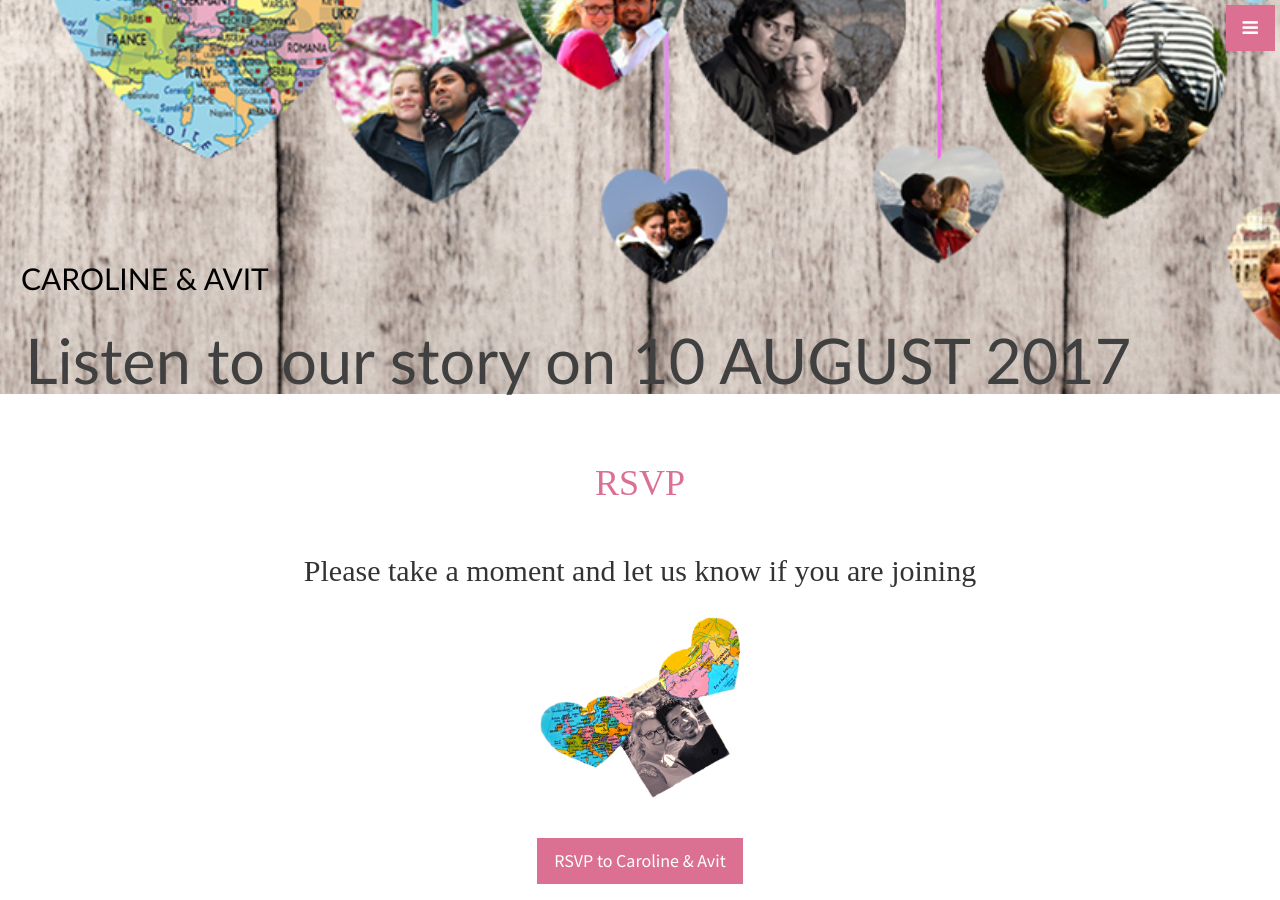
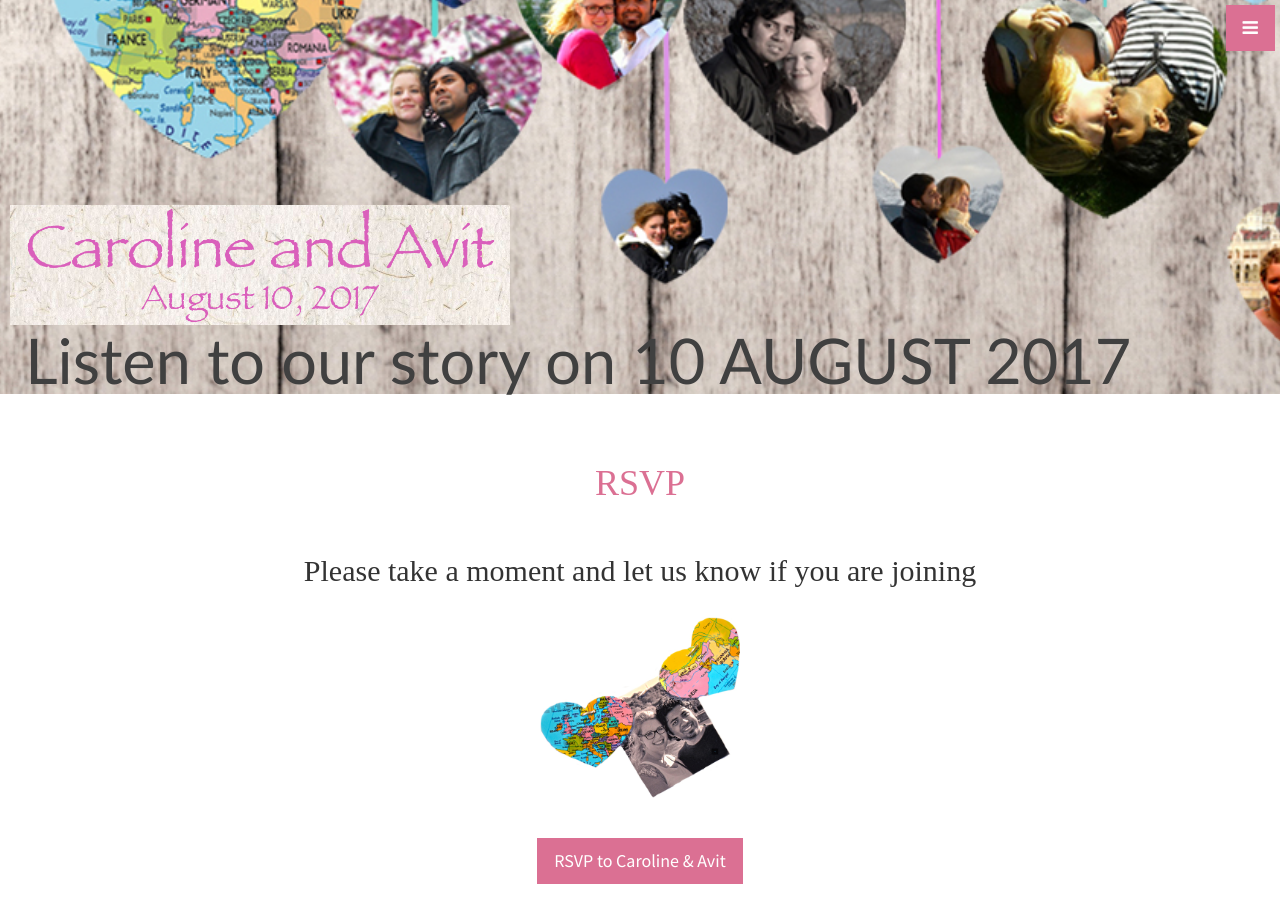
Before and after one commit to MonchiLin/carowedavit.github.io, a Jekyll site: the page built from index.html, in a window 1280 px wide and 900 px high, scrolled down 506 px. Built offline with Jekyll 4.4.1, drawn with Linux system fonts in a browser that asks for light colours.

Commit message:
font updated

```diff
--- a/_includes/header.html
+++ b/_includes/header.html
@@ -1,7 +1,6 @@
 <header id="top" class="header">
   <div class="text-vertical-center">
-   <h2 style="margin-left: 0.7em;">CAROLINE & AVIT</h2>
-   <br>
+  <img src="img/qh.jpg" alt="Wedding quotes" style="width:500px; margin-left: 0.7em;">
    <h1 style="margin-left: 0.4em;">Listen to our story on 10 AUGUST 2017</h1>
   </div>
 </header>
```
